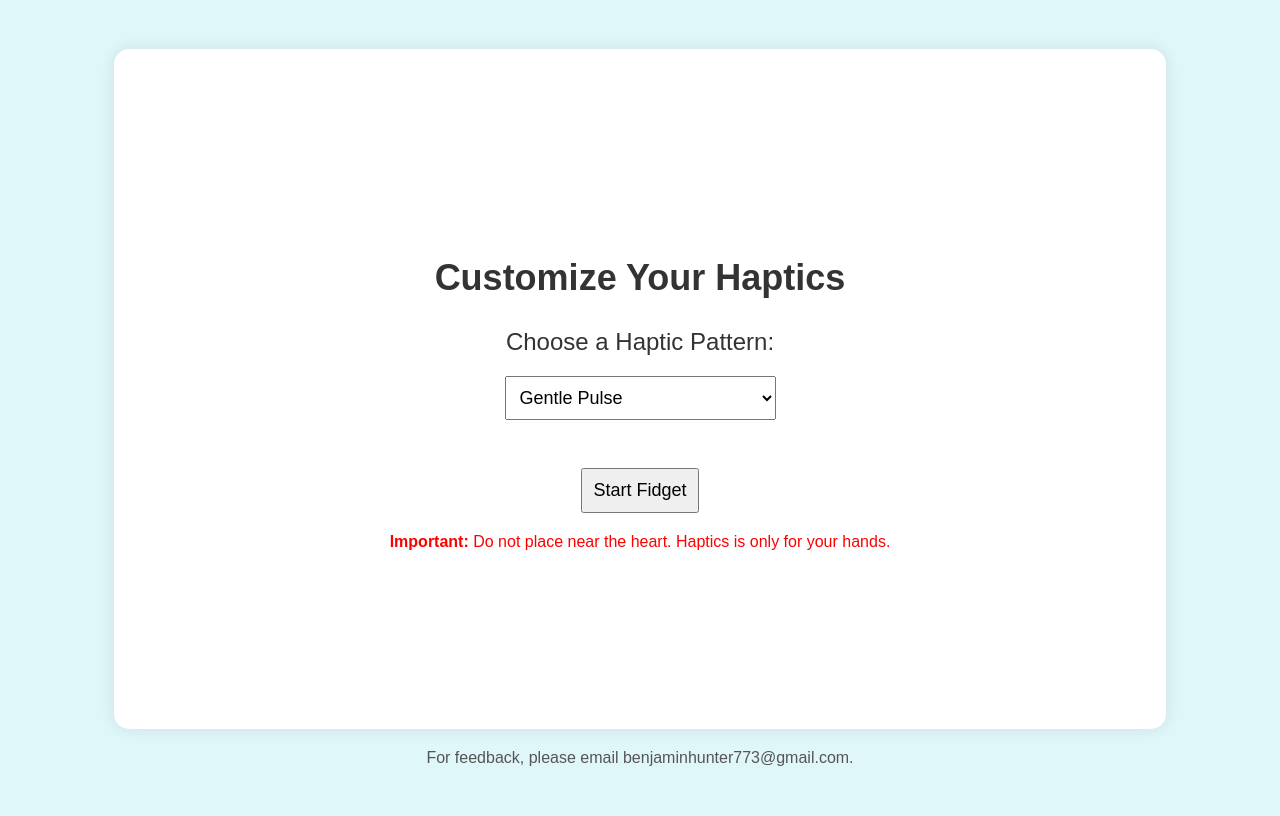
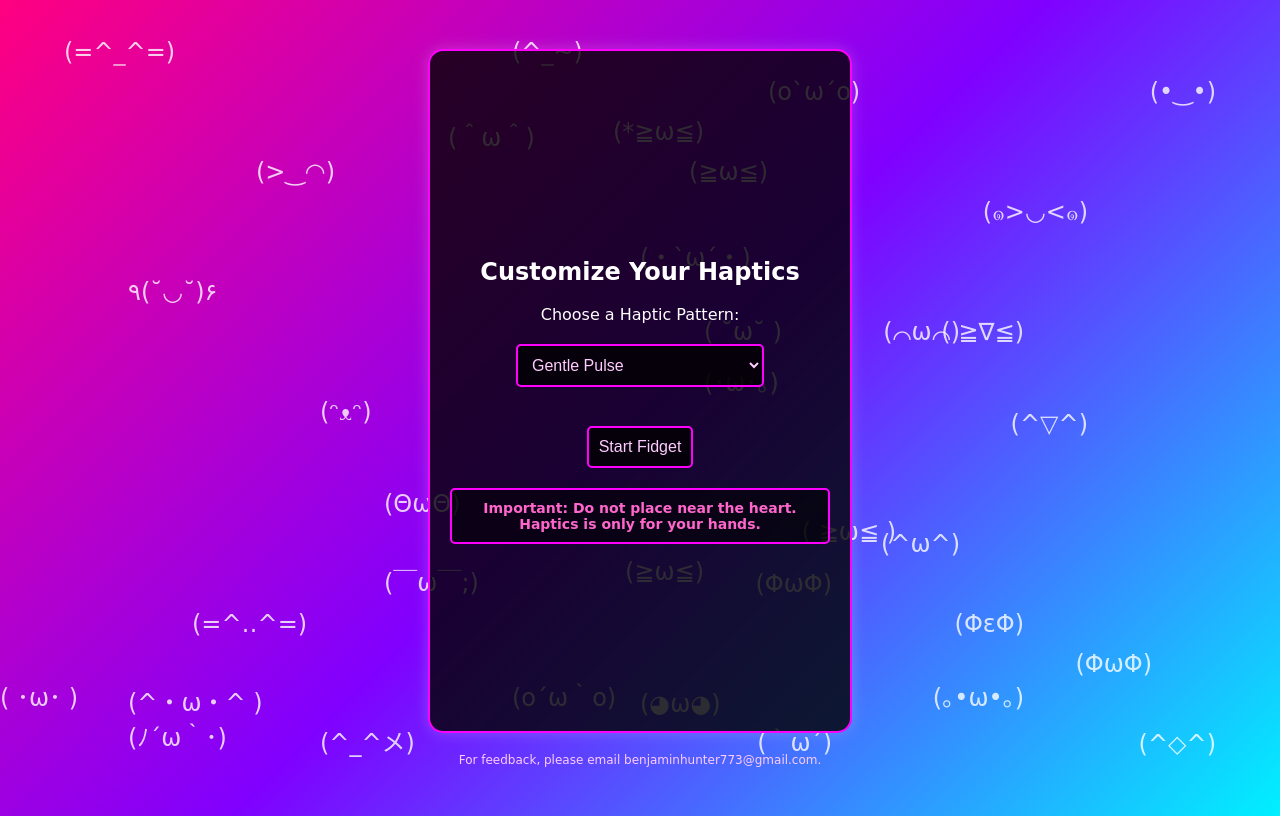
Before and after one commit to benjaminhunter773/haptic-fidget-app, a plain HTML site: page index.html in a window 1280 px wide. Drawn offline with Linux system fonts and the light colour scheme.

Commit message:
Update index.html

```diff
--- a/index.html
+++ b/index.html
@@ -3,76 +3,192 @@
 <head>
     <meta charset="UTF-8">
     <meta name="viewport" content="width=device-width, initial-scale=1.0">
-    <title>Haptic Fidget with Relaxing and Music Patterns</title>
+    <title>Haptic Fidget with Retro 80s Style</title>
     <style>
+        /* Body and Background Styling */
         body {
             display: flex;
             justify-content: center;
             align-items: center;
             height: 100vh;
-            background-color: #e0f7fa;
+            background: linear-gradient(135deg, #ff0080, #8000ff, #00f0ff);
             user-select: none;
-            font-family: Arial, sans-serif;
+            font-family: 'Press Start 2P', cursive;
+            color: #fff;
             flex-direction: column;
+            overflow: hidden;
         }
+
+        /* Neon 80s Frame for Screens */
         .screen {
             display: none;
-            width: 80%;
+            width: 30%;
             height: 80%;
-            background-color: #ffffff;
+            background: rgba(0, 0, 0, 0.8);
             border-radius: 15px;
-            box-shadow: 0px 0px 15px rgba(0, 0, 0, 0.1);
+            box-shadow: 0px 0px 15px rgba(255, 255, 255, 0.2);
             justify-content: center;
             align-items: center;
-            font-size: 24px;
-            color: #333;
+            font-size: 16px;
+            color: #fff;
             text-align: center;
             padding: 20px;
             position: relative;
             flex-direction: column;
+            border: 2px solid #ff00ff;
         }
+
         .active {
             display: flex;
         }
+
+        /* Menu Select and Buttons with Neon Borders */
         #menuScreen select,
         #menuScreen button,
         #fidgetScreen button {
-            font-size: 18px;
+            font-size: 16px;
             padding: 10px;
             margin-top: 20px;
             cursor: pointer;
+            background-color: rgba(0, 0, 0, 0.8);
+            color: #ffccff;
+            border: 2px solid #ff00ff;
+            border-radius: 5px;
         }
+
         #fidgetScreen input[type="range"] {
             width: 80%;
             margin-top: 20px;
+            cursor: pointer;
         }
+
+        /* Back Button Styling */
         .back-button {
             position: absolute;
             bottom: 20px;
             left: 20px;
             padding: 10px;
-            background-color: #009688;
+            background-color: #ff00ff;
             color: white;
             border: none;
             border-radius: 10px;
             cursor: pointer;
         }
+
         .back-button:hover {
-            background-color: #00796b;
+            background-color: #c700c7;
         }
-        .warning-message {
-            font-size: 16px;
-            color: red;
+
+        /* Important Message Styling */
+        .important-message {
+            font-size: 14px;
+            color: #ff66cc;
+            font-weight: bold;
+            background: rgba(0, 0, 0, 0.6);
+            padding: 10px;
+            border-radius: 5px;
             margin-top: 20px;
+            border: 2px solid #ff00ff;
+            text-align: center;
         }
+
+        /* ASCII Pet Animations */
+        .pet {
+            position: absolute;
+            font-size: 24px;
+            animation: float 3s infinite alternate ease-in-out;
+            pointer-events: none;
+            opacity: 0.8;
+        }
+
+        /* Positioning Pets */
+        .pet1 { top: 5%; left: 5%; }
+        .pet2 { top: 10%; right: 5%; }
+        .pet3 { bottom: 10%; left: 10%; }
+        .pet4 { top: 20%; left: 20%; }
+        .pet5 { top: 25%; right: 15%; }
+        .pet6 { bottom: 5%; left: 25%; }
+        .pet7 { top: 35%; left: 10%; }
+        .pet8 { top: 40%; right: 20%; }
+        .pet9 { bottom: 20%; left: 15%; }
+        .pet10 { top: 50%; left: 25%; }
+        .pet11 { top: 15%; left: 35%; }
+        .pet12 { bottom: 15%; right: 10%; }
+        .pet13 { top: 5%; left: 40%; }
+        .pet14 { top: 40%; right: 25%; }
+        .pet15 { bottom: 5%; right: 35%; }
+        .pet16 { top: 30%; left: 50%; }
+        .pet17 { top: 20%; right: 40%; }
+        .pet18 { bottom: 25%; left: 30%; }
+        .pet19 { top: 40%; left: 55%; }
+        .pet20 { top: 65%; right: 30%; }
+        .pet21 { bottom: 10%; left: 50%; }
+        .pet22 { top: 15%; right: 45%; }
+        .pet23 { bottom: 20%; right: 20%; }
+        .pet24 { top: 85%; left: 0%; }
+        .pet25 { bottom: 30%; right: 25%; }
+        .pet26 { top: 85%; left: 40%; }
+        .pet27 { bottom: 5%; right: 5%; }
+        .pet28 { top: 90%; left: 10%; }
+        .pet29 { bottom: 35%; left: 30%; }
+        .pet30 { top: 10%; left: 60%; }
+        .pet31 { bottom: 45%; right: 15%; }
+        .pet32 { top: 85%; right: 20%; }
+        .pet33 { bottom: 50%; left: 55%; }
+        .pet34 { top: 70%; right: 45%; }
+        .pet35 { bottom: 25%; right: 35%; }
+
+        /* Floating Animation */
+        @keyframes float {
+            from { transform: translateY(0); }
+            to { transform: translateY(-10px); }
+        }
+
         #feedbackMessage {
-            font-size: 16px;
-            color: #555;
+            font-size: 12px;
+            color: #ffccff;
             margin-top: 20px;
         }
     </style>
 </head>
 <body>
+
+<!-- Retro 80s Pets -->
+<div class="pet pet1">(=^_^=)</div>
+<div class="pet pet2">(•‿•)</div>
+<div class="pet pet3">(^・ω・^ )</div>
+<div class="pet pet4">(>‿◠)</div>
+<div class="pet pet5">(๑>◡<๑)</div>
+<div class="pet pet6">(^_^メ)</div>
+<div class="pet pet7">٩(˘◡˘)۶</div>
+<div class="pet pet8">( ≧∇≦)</div>
+<div class="pet pet9">(=^‥^=)</div>
+<div class="pet pet10">(ᵔᴥᵔ)</div>
+<div class="pet pet11">(＾ω＾)</div>
+<div class="pet pet12">(ΦωΦ)</div>
+<div class="pet pet13">(^_~)</div>
+<div class="pet pet14">(⌒ω⌒)</div>
+<div class="pet pet15">(｀ω´)</div>
+<div class="pet pet16">(・`ω´・)</div>
+<div class="pet pet17">(≧ω≦)</div>
+<div class="pet pet18">(￣ω￣;)</div>
+<div class="pet pet19">( ˘ω˘ )</div>
+<div class="pet pet20">( ≧ω≦ )</div>
+<div class="pet pet21">(◕ω◕)</div>
+<div class="pet pet22">(*≧ω≦)</div>
+<div class="pet pet23">(ΦεΦ)</div>
+<div class="pet pet24">( ･ω･ )</div>
+<div class="pet pet25">(^ω^)</div>
+<div class="pet pet26">(o´ω｀o)</div>
+<div class="pet pet27">(^◇^)</div>
+<div class="pet pet28">(ﾉ´ω｀･)</div>
+<div class="pet pet29">(ΘωΘ)</div>
+<div class="pet pet30">(o`ω´o)</div>
+<div class="pet pet31">(^▽^)</div>
+<div class="pet pet32">(｡•ω•｡)</div>
+<div class="pet pet33">(･ω･｡)</div>
+<div class="pet pet34">(≧ω≦)</div>
+<div class="pet pet35">(ΦωΦ)</div>
 
 <!-- Menu Screen -->
 <div id="menuScreen" class="screen active">
@@ -98,7 +214,7 @@
     <br>
     <button id="startFidget">Start Fidget</button>
 
-    <div class="warning-message">
+    <div class="important-message">
         <strong>Important:</strong> Do not place near the heart. Haptics is only for your hands.
     </div>
 </div>
@@ -112,6 +228,11 @@
     <button id="stopHaptic">Stop Haptics</button>
     <button class="back-button" id="backToMenuFromFidget">Back to Menu</button>
 
+    <!-- Important Message on Fidget Screen -->
+    <div class="important-message">
+        <strong>Important:</strong> Do not place near the heart. Haptics is only for your hands.
+    </div>
+
     <!-- Haptic Counter Display -->
     <div id="hapticCounterDisplay">Haptics Felt: 0</div>
 </div>
@@ -121,15 +242,11 @@
     For feedback, please email benjaminhunter773@gmail.com.
 </div>
 
-<!-- Sound for Soothing Mechanical Keyboard -->
-<audio id="keyboardSound" src="https://www.soundjay.com/mechanical-keyboard/mechanical-keyboard-single-key-01.mp3" preload="auto"></audio>
-
 <script>
     let patternIndex = 0;
     let vibrationInterval;
     let hapticStrength = 0.5;
     let hapticCounter = 0;
-    const sound = document.getElementById('keyboardSound');
 
     const patterns = [
         [20, 30, 40, 50],
@@ -185,7 +302,6 @@
 
     document.getElementById('startHaptic').addEventListener('click', function() {
         startVibration();
-        sound.play();
     });
 
     document.getElementById('stopHaptic').addEventListener('click', function() {
```
